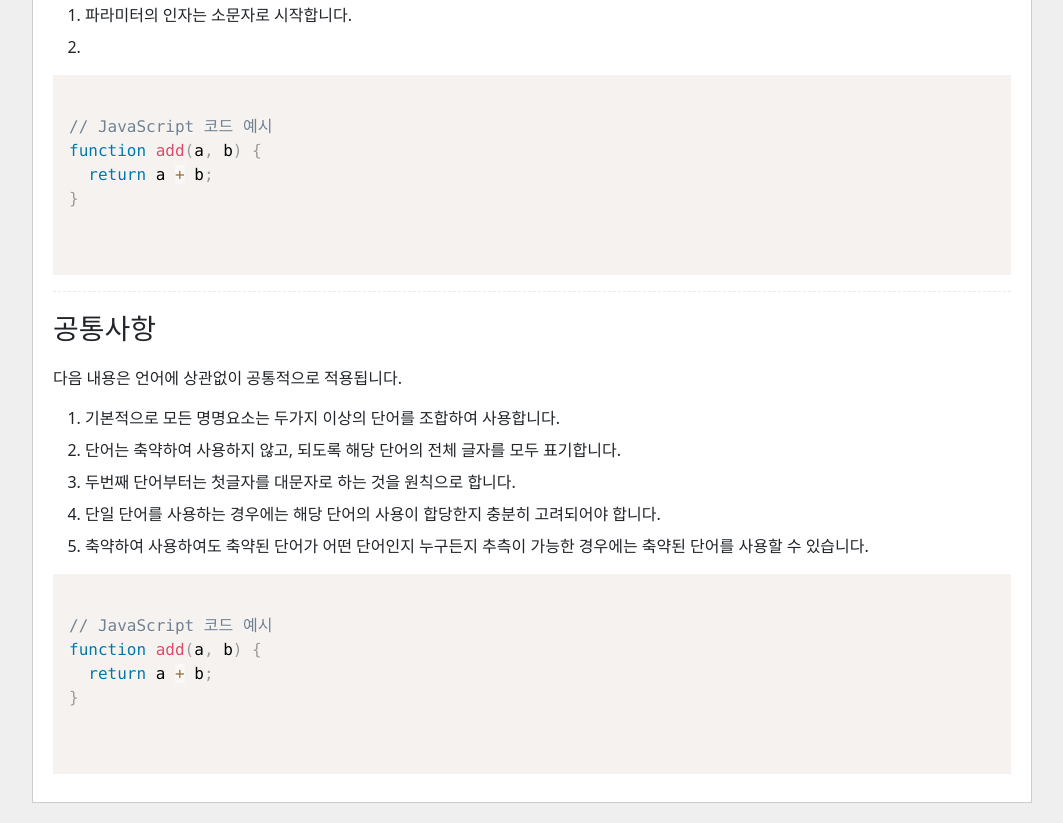
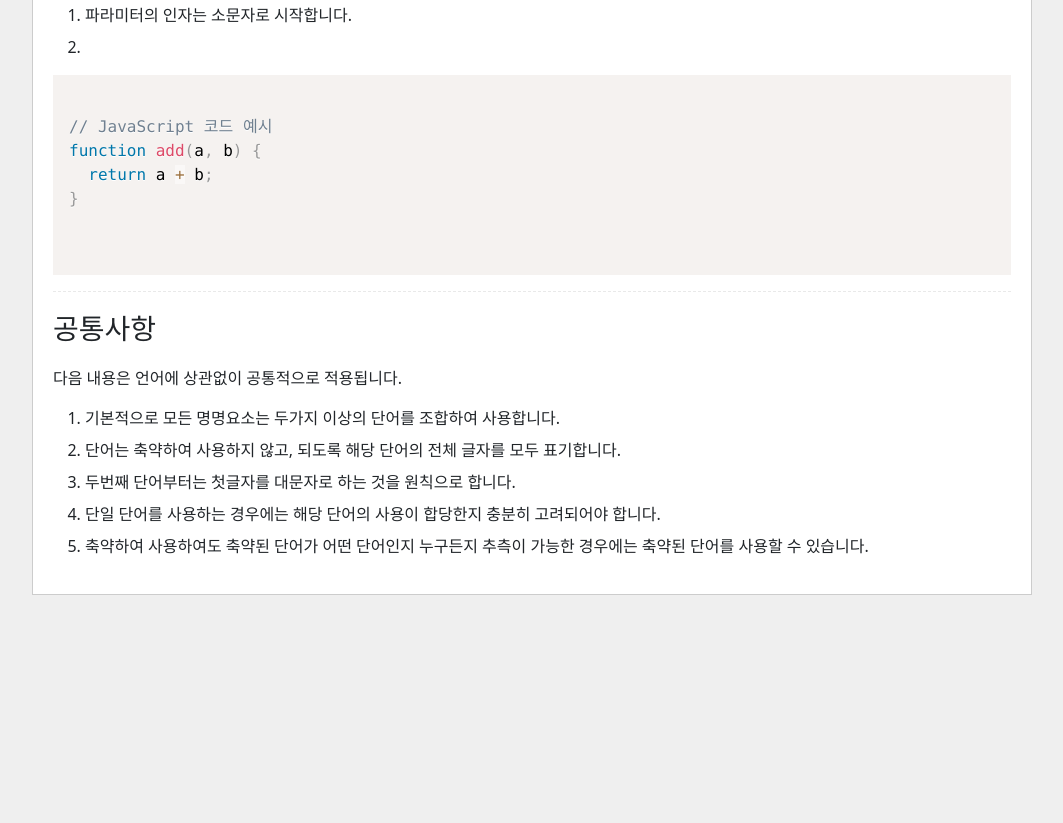
Before and after one commit to alporterdev/alporterdev.github.io, a plain HTML site: page index.html in a window 1280 px wide. Shown: the part 882-1705 px from the top of the page, without its empty margins (108-1171 px from the left). After the commit the page ends 1497 px from the top, so only its background shows below. Drawn offline with nearby package versions, Linux system fonts and the light colour scheme.

Commit message:
공통사항에 예시 삭제

```diff
--- a/index.html
+++ b/index.html
@@ -77,14 +77,6 @@ function add(a, b) {
         <li>축약하여 사용하여도 축약된 단어가 어떤 단어인지 누구든지 추측이 가능한 경우에는 축약된 단어를 사용할 수 있습니다.</li>
       </ol>
     </p>
-    <pre>
-        <code class="language-javascript">
-// JavaScript 코드 예시
-function add(a, b) {
-  return a + b;
-}
-        </code>
-    </pre>
 </div>
 <script src="https://cdn.jsdelivr.net/npm/bootstrap@5.2.3/dist/js/bootstrap.min.js" integrity="sha384-cuYeSxntonz0PPNlHhBs68uyIAVpIIOZZ5JqeqvYYIcEL727kskC66kF92t6Xl2V" crossorigin="anonymous"></script>
 <script src="https://cdnjs.cloudflare.com/ajax/libs/prism/1.24.0/prism.min.js"></script>
```
